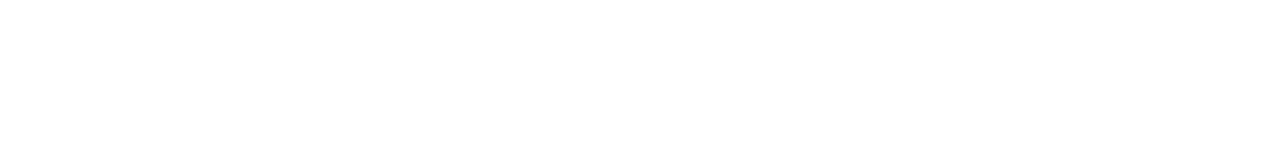
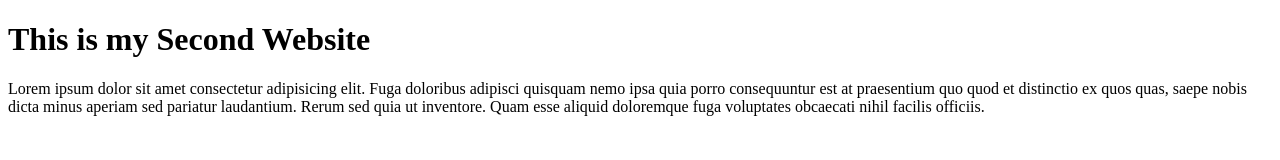
Before and after one commit to Rizonislam455/my-second-repo, a plain HTML site: page index.html in a window 1280 px wide. Drawn offline with Linux system fonts and the light colour scheme.

Commit message:
h1 added

```diff
--- a/index.html
+++ b/index.html
@@ -9,7 +9,11 @@
 </head>
 
 <body>
-
+    <h1>This is my Second Website</h1>
+    <p>Lorem ipsum dolor sit amet consectetur adipisicing elit. Fuga doloribus adipisci quisquam nemo ipsa quia porro
+        consequuntur est at praesentium quo quod et distinctio ex quos quas, saepe nobis dicta minus aperiam sed
+        pariatur laudantium. Rerum sed quia ut inventore. Quam esse aliquid doloremque fuga voluptates obcaecati nihil
+        facilis officiis.</p>
 </body>
 
 </html>
```
